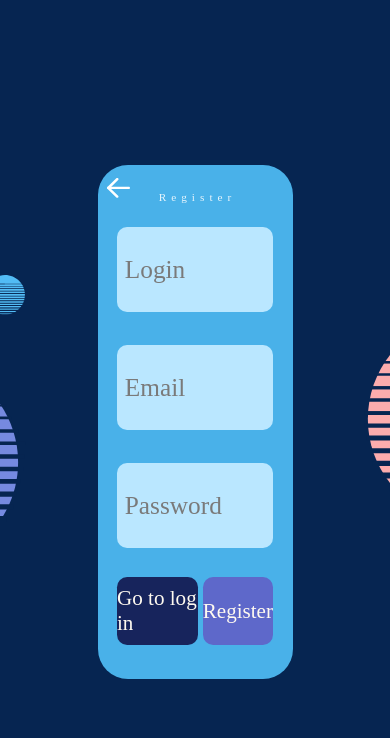
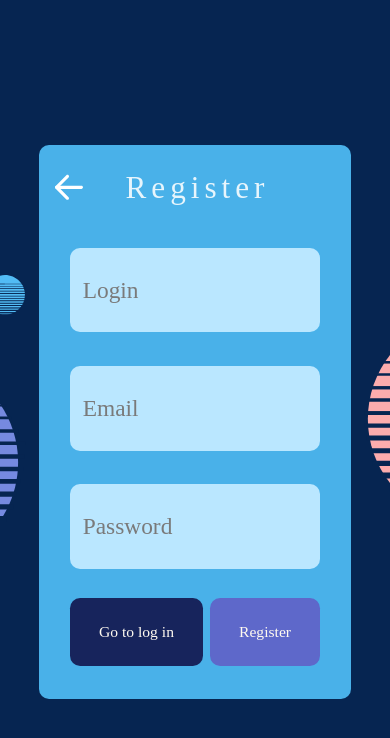
Before and after one commit to Forelyl/Photofox, a React (Vite) app in the folder frontend/PhotoFox_front/: page /sign in a window 390 px wide. Shown: the top 738 px of the page. Built offline with nearby package versions, Linux system fonts and the light colour scheme; a web font is replaced by a local one.

Commit message:
update login

```diff
--- a/frontend/PhotoFox_front/src/pages/SignPage/SignPage.css
+++ b/frontend/PhotoFox_front/src/pages/SignPage/SignPage.css
@@ -3,7 +3,7 @@
     background-size: 200%;
     width: 100vw;
     max-width: 100%;
-    height: 100svh;
+    height: 100lvh;
     display: flex;
     justify-content: center;
     align-items: center;
@@ -30,11 +30,15 @@
                 transform: scale(1);
                 transform: translateX(0px);
                 position: absolute;
-                left: 0px;
-                top: 27.5%;
-                height: 45%;
+                left: 0;
+                top: 0;
+                max-width: 10%;
+                height: 100%;
+                display: flex;
+                align-items: center;
                 > img {
-                    height: 100%;
+                    width: 100%;
+                    height: 45%;
                 }
             }
             > a:hover {
@@ -47,10 +51,11 @@
             > h1 {
                 text-align: center;
                 font-weight: 300;
-                font-size: min(5.5vh, 2.9vw);
+                font-size: min(5.5vh, 8vw);
                 padding: 0;
                 padding-left: 5px;
                 margin-top: 0;
+                margin-bottom: 3vh;
                 letter-spacing: 5px;
             }
         }
@@ -64,7 +69,7 @@
                 border-radius: 10px;
                 font-family: 'Days One';
                 font-weight: 100;
-                font-size: 3vh;
+                font-size: min(3vh, 6vw);
                 color: black;
                 width: 90%;
                 height: 100%;
@@ -74,7 +79,7 @@
             }
             > span {
                 position: absolute;
-                font-size: 3vh;
+                font-size: min(3vh, 6vw);
                 line-height: 3vh;
                 left: 5%;
                 top: calc((100% - 3vh) / 2);
@@ -84,7 +89,7 @@
             }
             > span:has(~input:focus), > span:has(~input:valid) {
                 top: 10%;
-                font-size: 1.5vh;
+                font-size: min(1.5vh, 3vw);
             }
         }
         > #recover-pass {
@@ -111,7 +116,7 @@
                 align-items: center;
                 justify-content: center;
                 font-family: 'Days One';
-                font-size: 2.5vh;
+                font-size: min(2.5vh, 4vw);
                 height: 100%;
                 width: 100%;
                 > a {
@@ -126,7 +131,7 @@
                 border: none;
                 color: floralwhite;
                 font-family: 'Days One';
-                font-size: 2.5vh;
+                font-size: min(2.5vh, 4vw);
                 height: 100%;
                 width: 100%;
             }
@@ -134,14 +139,33 @@
     }
 }
 
-@media (max-width: 1500px) {
+
+@media (max-width: 1000px) {
     #background {
         > form {
-            width: 50%;
+            width: 80%;
+            > .input > input {
+                font-weight: 400;
+            }
         }
     }
 }
 
+@media (max-width: 500px) {
+    #background {
+        > form {
+            border-radius: 10px;
+        }
+    }
+}
+
+@media (max-width: 160px) {
+    #background {
+        > form > #top > h1 {
+            letter-spacing: 3px;
+        }
+    }
+}
 
 @keyframes arrow_shake {
     0% {
```
